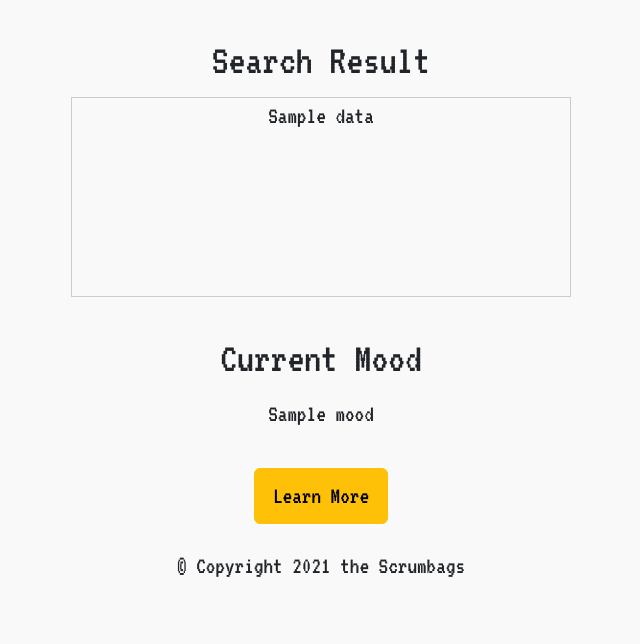
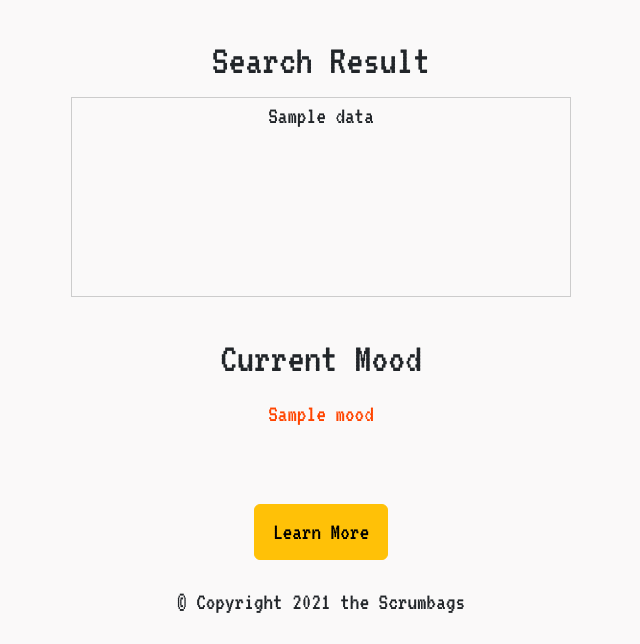
Before and after one commit to francestang221/361, a Flask app: template templates/mood.html in a window 1280 px wide. Shown: the part 345-989 px from the top of the page, without its empty margins (319-959 px from the left). Before the commit the page ends 922 px from the top, so only its background shows below. Run offline with Flask 2, Linux system fonts and the light colour scheme; the template is opened without the code that fills it: most values are stand-ins (such as "Sample title", 1, 10 or a date in 2020).

Commit message:
update mood result color

```diff
--- a/static/css/styles.css
+++ b/static/css/styles.css
@@ -13,7 +13,7 @@
 }
 
 /* the Reddit orange*/
-h1 {
+h1, .mood {
     color: #FF4500;
 }
 
--- a/templates/mood.html
+++ b/templates/mood.html
@@ -24,13 +24,14 @@
         </div>
          <br>
         <h3>Current Mood</h3>
+            <section class="mood">
             {% for mood in sentiments %}
                 {{ mood }}
             {% endfor %}
+            </section>
         <br>
         <br>
         <button class="btn btn-warning" id="learn"><a href="{{ url_for('resources')}}">Learn More</a></button>
         <br>
-    </section>
 
 {% endblock %}
```
